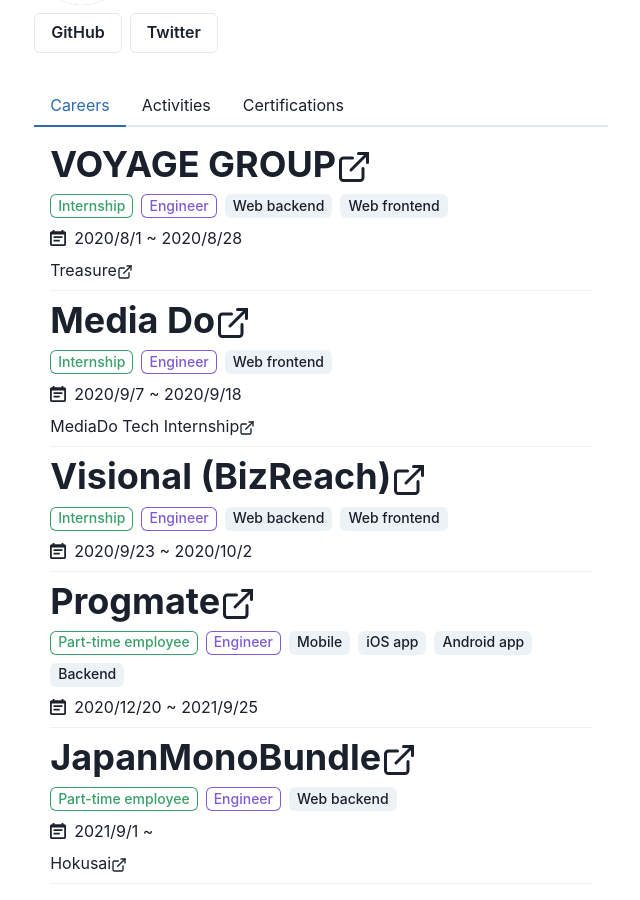
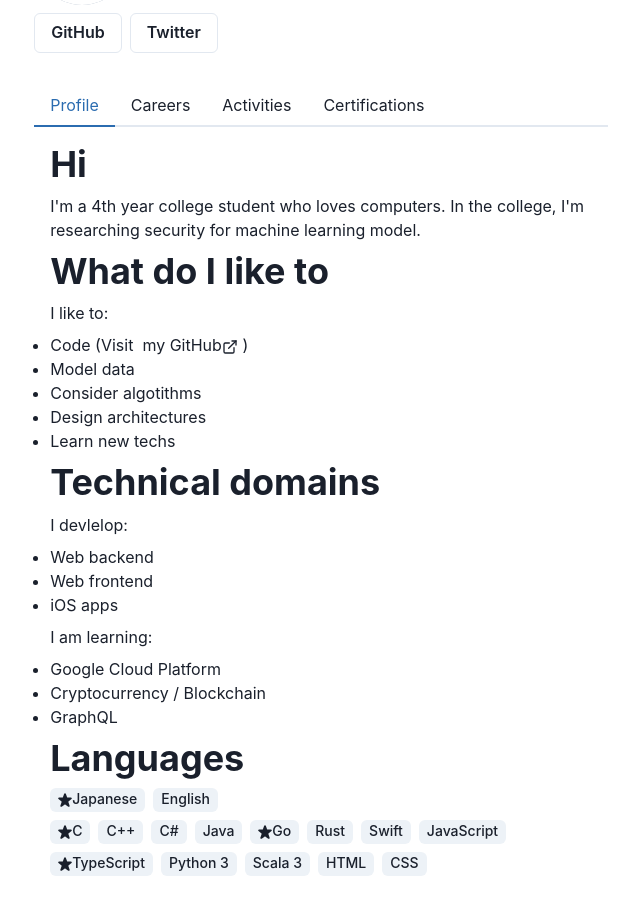
Before and after one commit to tocoteron/tocoteron.com, a React (Create React App) app in the folder frontend/: page / in a window 1280 px wide. Shown: the part 195-1095 px from the top of the page, without its empty margins (319-959 px from the left). Built offline with nearby package versions, Linux system fonts and the light colour scheme.

Commit message:
Add my profile

```diff
--- /dev/null
+++ b/frontend/src/components/organisms/ProfileDisplay.tsx
@@ -0,0 +1,96 @@
+import React from "react";
+import {
+  Heading,
+  ListItem,
+  Stack,
+  Tag,
+  Text,
+  UnorderedList,
+  Wrap,
+} from "@chakra-ui/react";
+import { StarIcon } from "@chakra-ui/icons";
+import TextWithLinkLine from "../atoms/TextWithLinkLine";
+
+const ProfileDisplay: React.FC = () => (
+  <Stack>
+    <Stack>
+      <Heading>Hi</Heading>
+      <Text>
+        I&#39;m a 4th year college student who loves computers. In the college,
+        I&#39;m researching security for machine learning model.
+      </Text>
+    </Stack>
+    <Stack>
+      <Heading>What do I like to</Heading>
+      <Text>I like to:</Text>
+      <UnorderedList>
+        <ListItem>
+          Code (Visit &nbsp;
+          <TextWithLinkLine
+            text="my GitHub"
+            link="https://github.com/tocoteron"
+          />{" "}
+          )
+        </ListItem>
+        <ListItem>Model data</ListItem>
+        <ListItem>Consider algotithms</ListItem>
+        <ListItem>Design architectures</ListItem>
+        <ListItem>Learn new techs</ListItem>
+      </UnorderedList>
+    </Stack>
+    <Stack>
+      <Heading>Technical domains</Heading>
+      <Stack>
+        <Text>I devlelop:</Text>
+        <UnorderedList>
+          <ListItem>Web backend</ListItem>
+          <ListItem>Web frontend</ListItem>
+          <ListItem>iOS apps</ListItem>
+        </UnorderedList>
+      </Stack>
+      <Stack>
+        <Text>I am learning:</Text>
+        <UnorderedList>
+          <ListItem>Google Cloud Platform</ListItem>
+          <ListItem>Cryptocurrency / Blockchain</ListItem>
+          <ListItem>GraphQL</ListItem>
+        </UnorderedList>
+      </Stack>
+    </Stack>
+    <Stack>
+      <Heading>Languages</Heading>
+      <Wrap>
+        <Tag>
+          <StarIcon />
+          Japanese
+        </Tag>
+        <Tag>English</Tag>
+      </Wrap>
+      <Wrap>
+        <Tag>
+          <StarIcon />C
+        </Tag>
+        <Tag>C++</Tag>
+        <Tag>C#</Tag>
+        <Tag>Java</Tag>
+        <Tag>
+          <StarIcon />
+          Go
+        </Tag>
+        <Tag>Rust</Tag>
+        <Tag>Swift</Tag>
+        <Tag>JavaScript</Tag>
+        <Tag>
+          <StarIcon />
+          TypeScript
+        </Tag>
+        <Tag>Python 3</Tag>
+        <Tag>Scala 3</Tag>
+        <Tag>HTML</Tag>
+        <Tag>CSS</Tag>
+      </Wrap>
+    </Stack>
+  </Stack>
+);
+
+export default ProfileDisplay;
--- a/frontend/src/components/templates/HomeTemplate.tsx
+++ b/frontend/src/components/templates/HomeTemplate.tsx
@@ -1,6 +1,7 @@
 import React from "react";
 import { Tab, TabList, TabPanel, TabPanels, Tabs } from "@chakra-ui/react";
 import IdentityDisplay from "../organisms/IdentityDisplay";
+import ProfileDisplay from "../organisms/ProfileDisplay";
 import CareerListDisplay from "../organisms/CareerListDisplay";
 import ActivityListDisplay from "../organisms/ActivityListDisplay";
 import CertificationListDisplay from "../organisms/CertificationListDisplay";
@@ -37,12 +38,16 @@
     />
     <Tabs>
       <TabList>
+        <Tab>Profile</Tab>
         <Tab>Careers</Tab>
         <Tab>Activities</Tab>
         <Tab>Certifications</Tab>
       </TabList>
 
       <TabPanels>
+        <TabPanel>
+          <ProfileDisplay />
+        </TabPanel>
         <TabPanel>
           <CareerListDisplay careers={careers} />
         </TabPanel>
```
